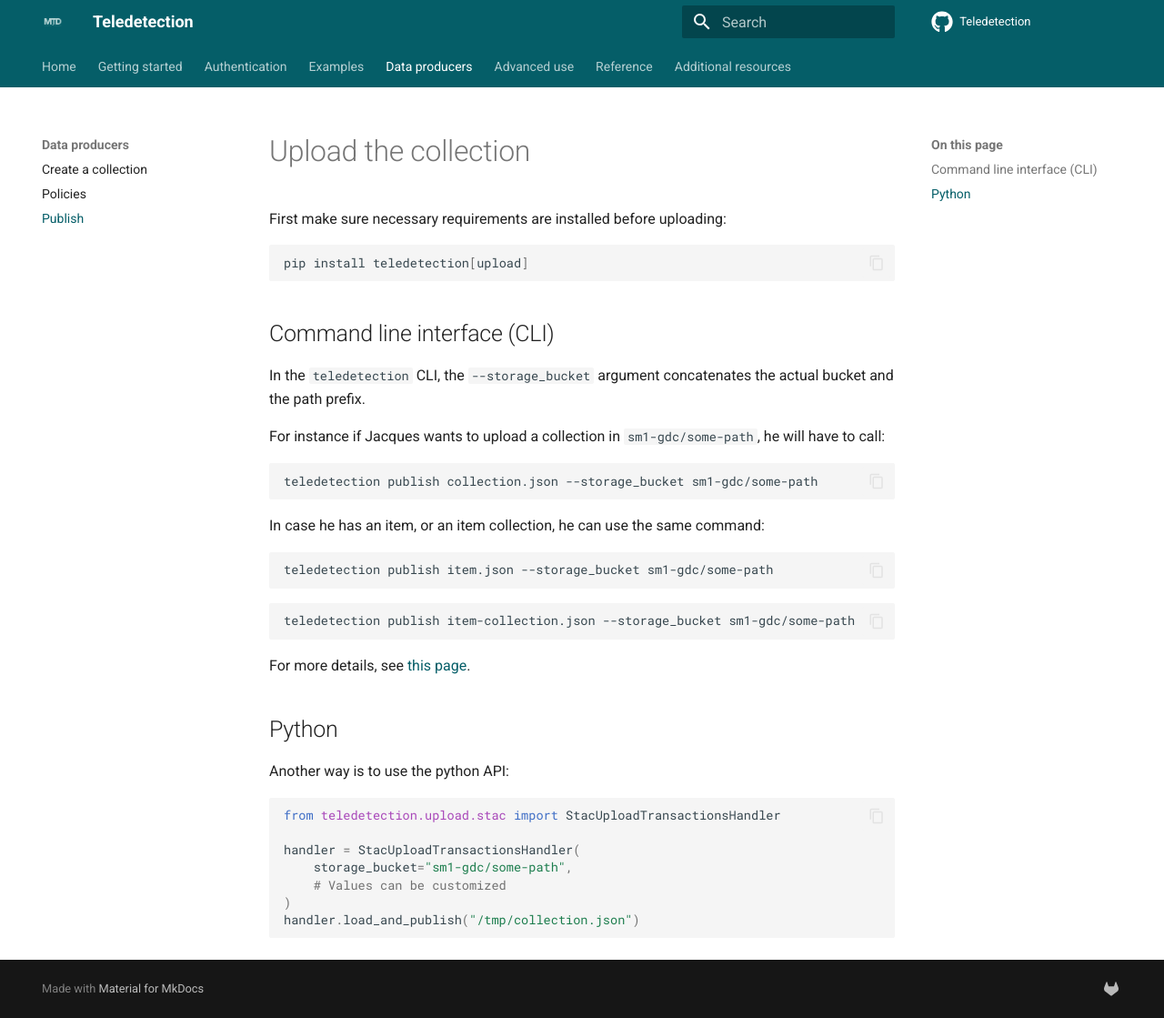
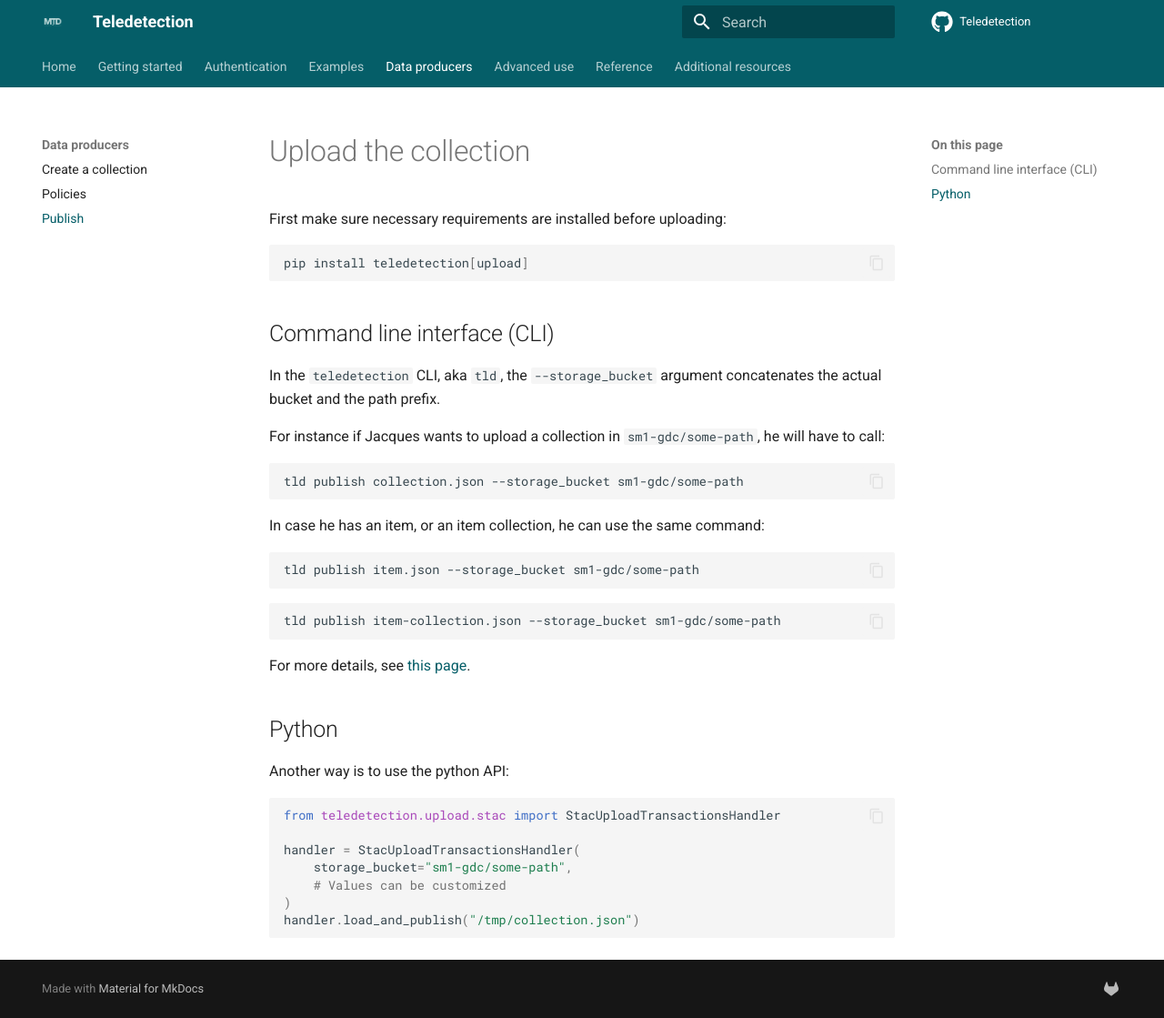
Before and after one commit to teledec/teledetection, an MkDocs documentation site: the page built from doc/publish.md, in a window 1280 px wide and 1119 px high. Shown: the whole window at 91% size. Built offline with MkDocs 1.6.1 and Material for MkDocs 9.7.7, drawn with Linux system fonts in a browser that asks for light colours; comment, search, counter and statistics services are not loaded.

Commit message:
Fix doc cli error
See merge request teledec/teledetection!20

````diff
--- a/.gitlab-ci.yml
+++ b/.gitlab-ci.yml
@@ -6,10 +6,6 @@
       - ".gitlab/ci/doc.yml"
       - ".gitlab/ci/docker-compose-tests.yml"
       - ".gitlab/ci/pip.yml"
-
-default:
-  tags:
-    - armageddon
 
 variables:
   PYTHON_IMG: python:3.12-slim
--- a/doc/gen_ref_pages.py
+++ b/doc/gen_ref_pages.py
@@ -17,8 +17,8 @@
         continue
 
     with mkdocs_gen_files.open(full_doc_path, "w") as fd:  #
-        IDENTIFIER = ".".join(parts)  #
-        print("::: " + IDENTIFIER)
-        print("::: " + IDENTIFIER, file=fd)  #
+        identifier = ".".join(parts)  #
+        print("::: " + identifier)
+        print("::: " + identifier, file=fd)  #
 
     mkdocs_gen_files.set_edit_path(full_doc_path, path)
--- a/doc/publish.md
+++ b/doc/publish.md
@@ -8,21 +8,21 @@
 
 ## Command line interface (CLI)
 
-In the `teledetection` CLI, the `--storage_bucket` argument concatenates the actual bucket and the path prefix.
+In the `teledetection` CLI, aka `tld`, the `--storage_bucket` argument concatenates the actual bucket and the path prefix.
 
 For instance if Jacques wants to upload a collection in `sm1-gdc/some-path`, he will have to call:
 
 ```commandLine
-teledetection publish collection.json --storage_bucket sm1-gdc/some-path
+tld publish collection.json --storage_bucket sm1-gdc/some-path
 ```
 
 In case he has an item, or an item collection, he can use the same command:
 
 ```commandLine
-teledetection publish item.json --storage_bucket sm1-gdc/some-path
+tld publish item.json --storage_bucket sm1-gdc/some-path
 ```
 ```commandLine
-teledetection publish item-collection.json --storage_bucket sm1-gdc/some-path
+tld publish item-collection.json --storage_bucket sm1-gdc/some-path
 ```
 
 For more details, see [this page](cli-ref.md).
````
Also changed, not shown: 1 other file.
